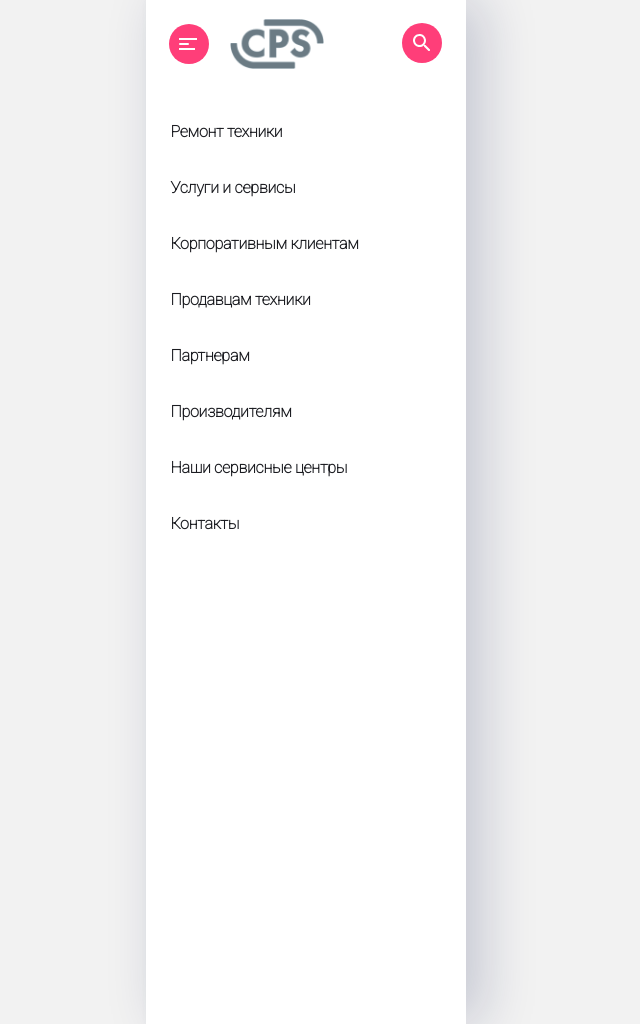
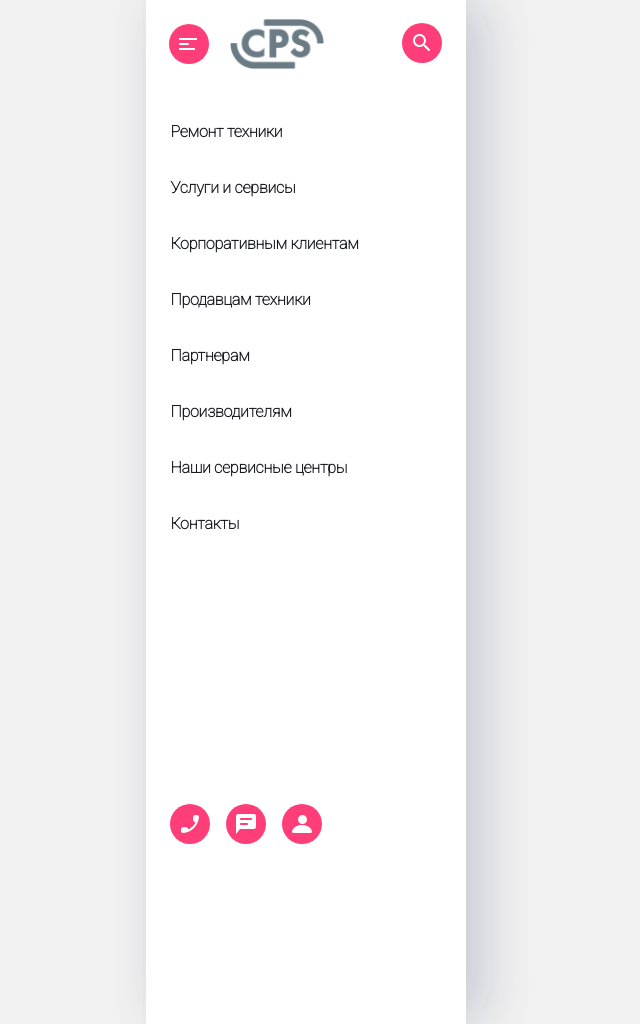
Before and after one commit to MasterKho/CPSmaket3, a plain HTML site: page index.html in a window 1280 px wide. Shown: the whole page, without its empty margins (387-1027 px from the left). Drawn offline with nearby package versions, Linux system fonts and the light colour scheme.

Commit message:
end footer buttons

```diff
--- a/css/footer.css
+++ b/css/footer.css
@@ -0,0 +1,32 @@
+ /* start buttons footer*/
+
+
+ .phone-icon {
+    position: absolute;
+    left: 24px;
+    top: 804px;
+    width: 40px;
+    height: 40px;
+    border-radius: 50%;
+    background-color: var(--main-bg-color);
+ }
+
+ .message-icon{
+    position: absolute;
+    left: 80px;
+    top: 804px;
+    width: 40px;
+    height: 40px;
+    border-radius: 50%;
+    background-color: var(--main-bg-color);
+ }
+
+ .contacts-icon{
+    position: absolute;
+    left: 136px;
+    top: 804px;
+    width: 40px;
+    height: 40px;
+    border-radius: 50%;
+    background-color: var(--main-bg-color);
+ }
--- a/index.html
+++ b/index.html
@@ -48,6 +48,12 @@
               <li><a class="content__link" href="#">Контакты</a></li>
           </ul>
       </main>
-      <footer></footer>
+      <footer>
+          <div>
+              <a href="#" class="footer__link phone-icon"></a>
+              <a href="#" class="footer__link message-icon"></a>
+              <a href="#" class="footer__link contacts-icon"></a>
+          </div>
+      </footer>
   </body>
 </html>
```
